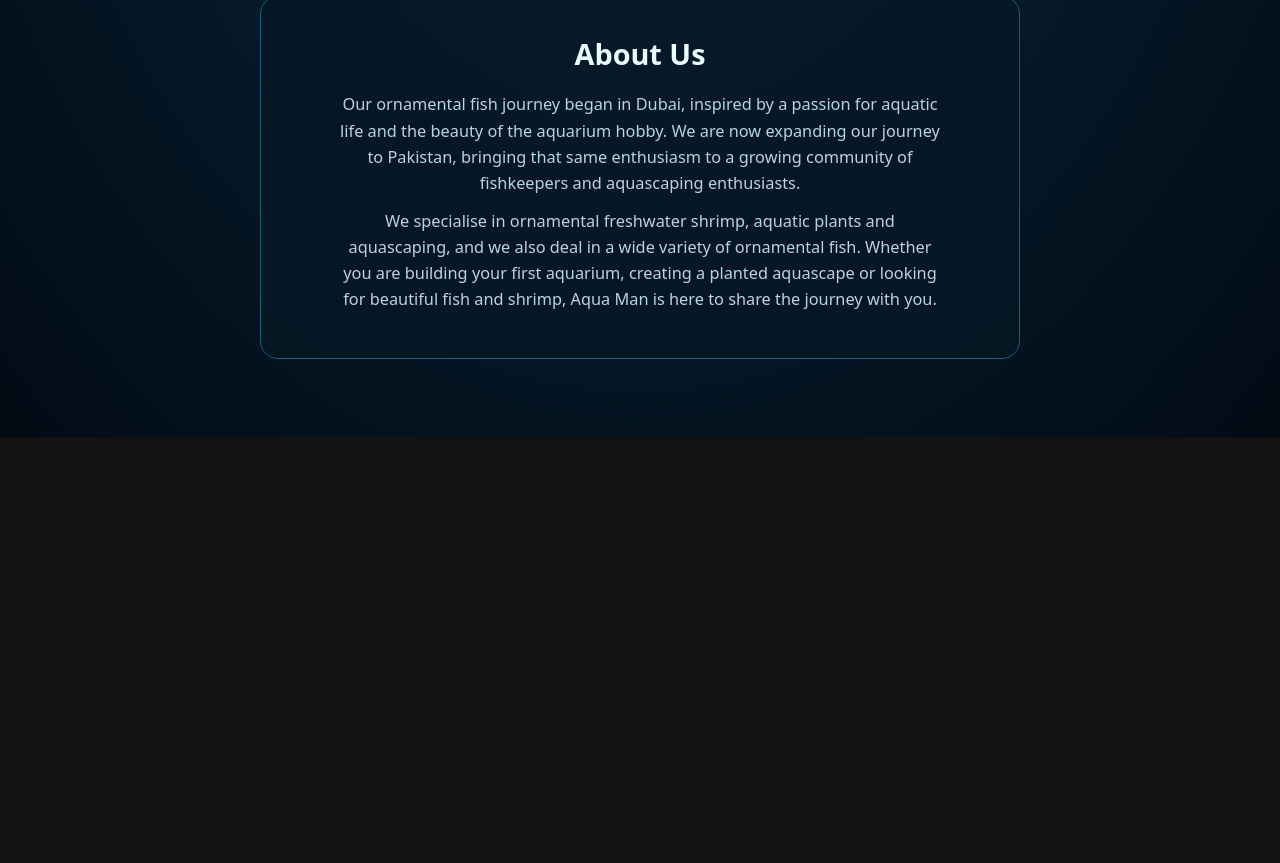
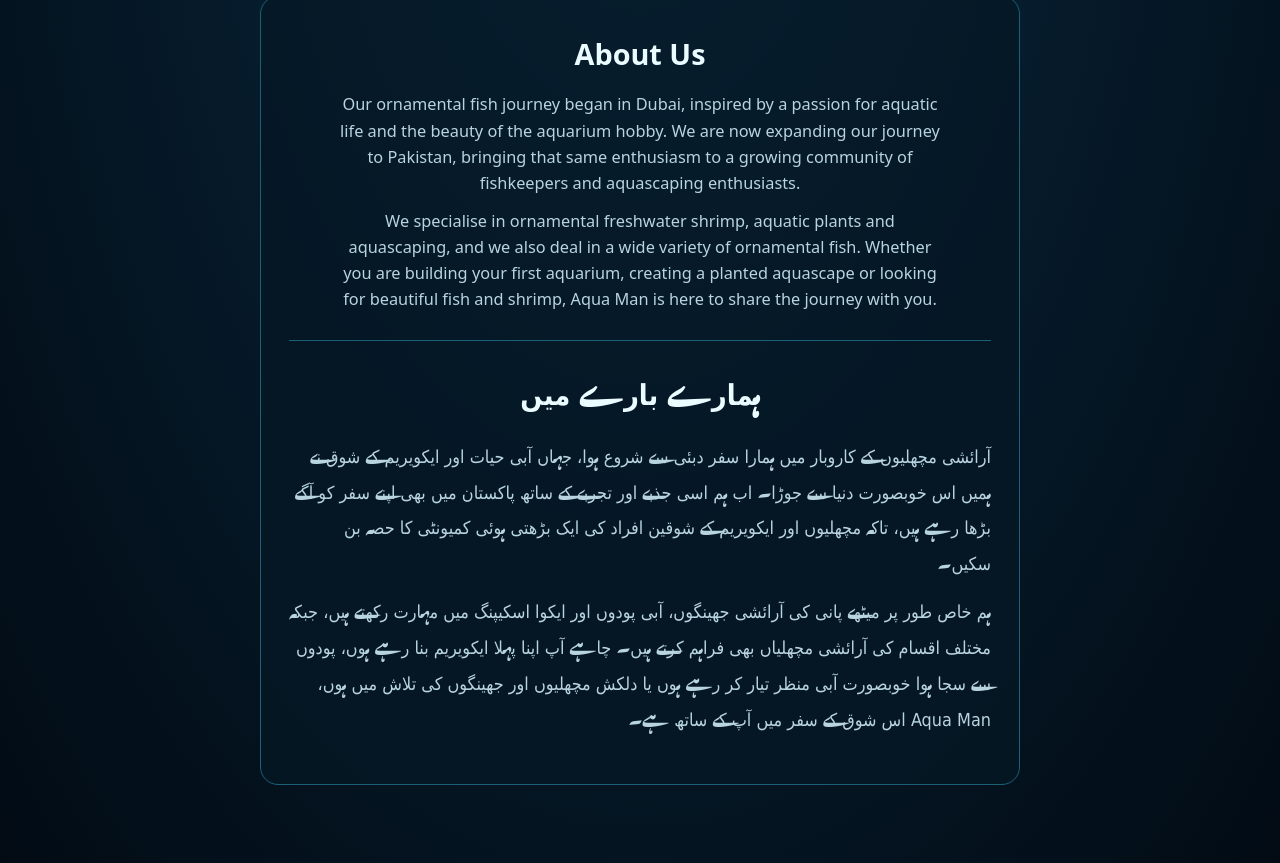
Before and after one commit to athertherealtor2000/athertherealto2000.github.io, a plain HTML site: page index.html in a window 1280 px wide. Shown: the part 504-1367 px from the top of the page. Before the commit the page ends 941 px from the top, so only its background shows below. Drawn offline with Linux system fonts and the light colour scheme.

Commit message:
Add Urdu About Us section

```diff
--- a/index.html
+++ b/index.html
@@ -13,6 +13,8 @@ main{width:min(100%,760px);margin:0 auto;text-align:center;padding:clamp(30px,8v
 h1{font-size:clamp(2rem,6vw,3.5rem);line-height:1.1;margin:0;color:#eafcff;letter-spacing:.06em}p{color:var(--muted);font-size:1.1rem;margin:12px auto;max-width:600px}.tag{color:var(--aqua);font-weight:700;letter-spacing:.14em;text-transform:uppercase;font-size:.82rem}
 .button{display:inline-block;margin-top:22px;padding:12px 28px;border:1px solid var(--aqua);border-radius:999px;background:var(--aqua);color:#032033;text-decoration:none;font-weight:750;transition:transform .2s,box-shadow .2s}.button:hover{transform:translateY(-2px);box-shadow:0 8px 24px #20d4f455}
 #about{max-width:760px;margin:0 auto 50px;padding:34px 28px;border:1px solid #1b6077;border-radius:18px;background:#061725cc;text-align:center;scroll-margin-top:24px}#about h2{color:#eafcff;font-size:1.8rem;margin:0 0 14px}#about p{font-size:1.02rem}
+#about-urdu{margin-top:28px;padding-top:26px;border-top:1px solid #1b6077;direction:rtl;text-align:right;font-family:Tahoma,"Noto Nastaliq Urdu","Noto Naskh Arabic",serif;line-height:2}
+#about-urdu h2{text-align:center;font-size:1.8rem}#about-urdu p{font-size:1.12rem;max-width:100%;line-height:2}
 footer{margin-top:34px;color:#7da7b7;font-size:.85rem}
 </style>
 </head>
@@ -29,6 +31,11 @@ footer{margin-top:34px;color:#7da7b7;font-size:.85rem}
 <h2 id="about-title">About Us</h2>
 <p>Our ornamental fish journey began in Dubai, inspired by a passion for aquatic life and the beauty of the aquarium hobby. We are now expanding our journey to Pakistan, bringing that same enthusiasm to a growing community of fishkeepers and aquascaping enthusiasts.</p>
 <p>We specialise in ornamental freshwater shrimp, aquatic plants and aquascaping, and we also deal in a wide variety of ornamental fish. Whether you are building your first aquarium, creating a planted aquascape or looking for beautiful fish and shrimp, Aqua Man is here to share the journey with you.</p>
+<div id="about-urdu" lang="ur" dir="rtl" aria-labelledby="about-urdu-title">
+<h2 id="about-urdu-title">ہمارے بارے میں</h2>
+<p>آرائشی مچھلیوں کے کاروبار میں ہمارا سفر دبئی سے شروع ہوا، جہاں آبی حیات اور ایکویریم کے شوق نے ہمیں اس خوبصورت دنیا سے جوڑا۔ اب ہم اسی جذبے اور تجربے کے ساتھ پاکستان میں بھی اپنے سفر کو آگے بڑھا رہے ہیں، تاکہ مچھلیوں اور ایکویریم کے شوقین افراد کی ایک بڑھتی ہوئی کمیونٹی کا حصہ بن سکیں۔</p>
+<p>ہم خاص طور پر میٹھے پانی کی آرائشی جھینگوں، آبی پودوں اور ایکوا اسکیپنگ میں مہارت رکھتے ہیں، جبکہ مختلف اقسام کی آرائشی مچھلیاں بھی فراہم کرتے ہیں۔ چاہے آپ اپنا پہلا ایکویریم بنا رہے ہوں، پودوں سے سجا ہوا خوبصورت آبی منظر تیار کر رہے ہوں یا دلکش مچھلیوں اور جھینگوں کی تلاش میں ہوں، Aqua Man اس شوق کے سفر میں آپ کے ساتھ ہے۔</p>
+</div>
 </section>
 </body>
 </html>
```
